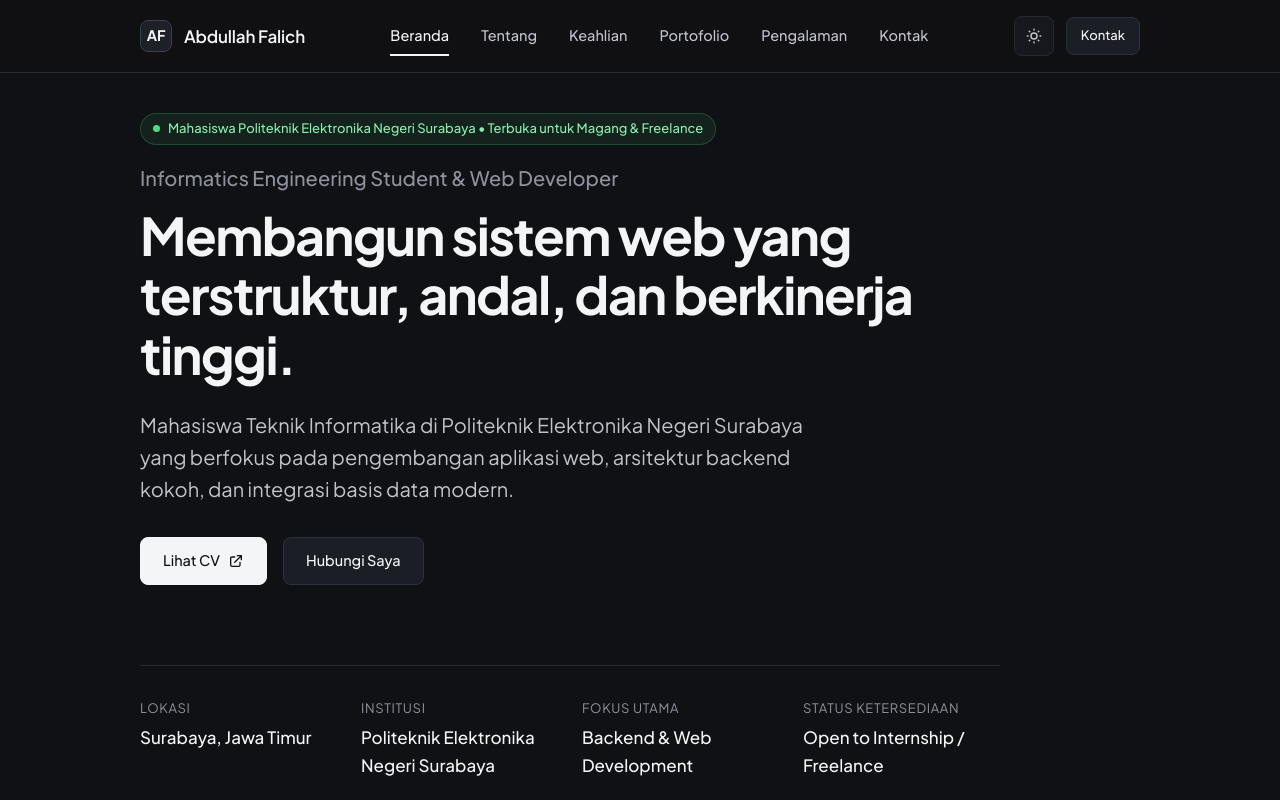
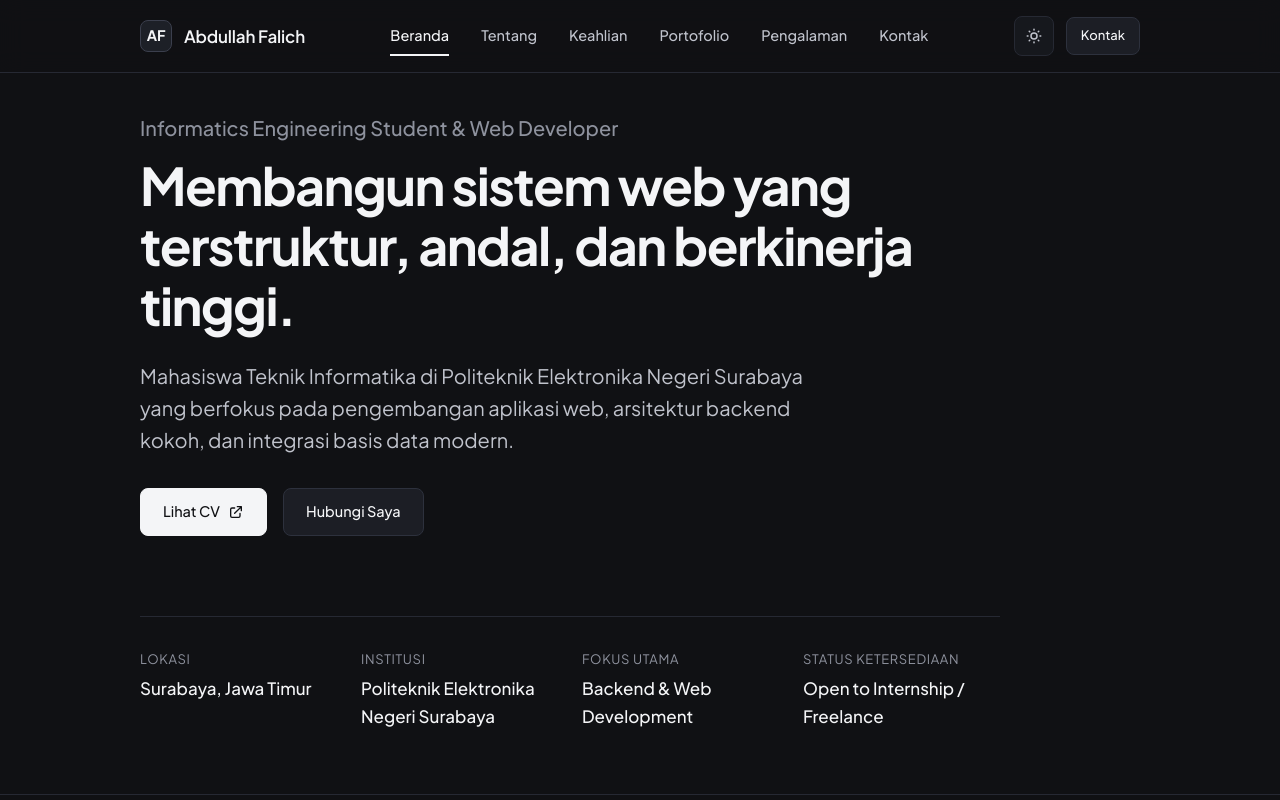
Before and after one commit to falichits/portofolio-abdullahfalich, a plain HTML site: page index.html in a window 1280 px wide. Shown: the top 800 px of the page. Drawn offline with Linux system fonts and the light colour scheme.

Commit message:
chore: hapus status pill ketersediaan magang & freelance di hero section

```diff
--- a/index.html
+++ b/index.html
@@ -79,12 +79,6 @@
     <section id="hero" class="section hero-section" aria-labelledby="hero-title">
       <div class="container">
         <div class="hero-content">
-          <!-- Real Status Indicator -->
-          <div class="status-pill">
-            <span class="status-dot" aria-hidden="true"></span>
-            <span>Mahasiswa Politeknik Elektronika Negeri Surabaya • Terbuka untuk Magang & Freelance</span>
-          </div>
-
           <p class="hero-role">Informatics Engineering Student & Web Developer</p>
           <h1 id="hero-title" class="hero-title">
             Membangun sistem web yang terstruktur, andal, dan berkinerja tinggi.
```
